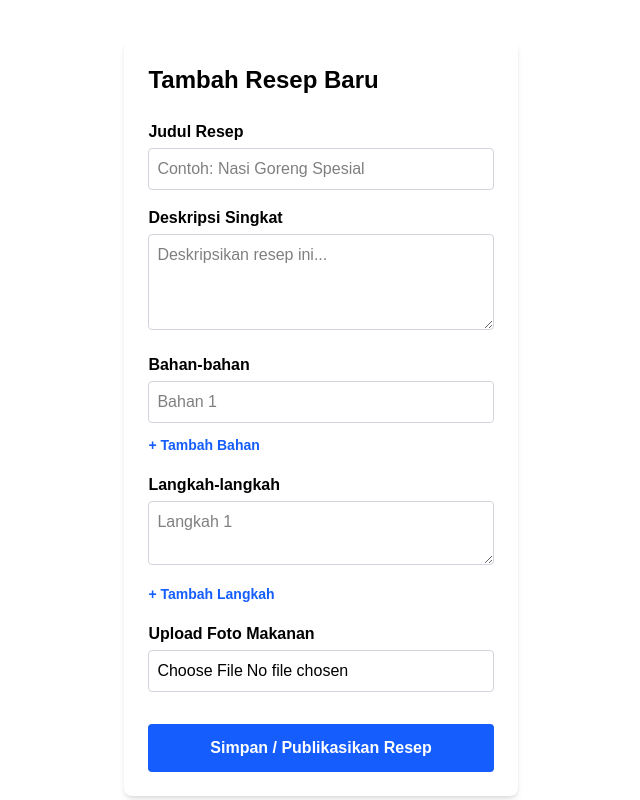
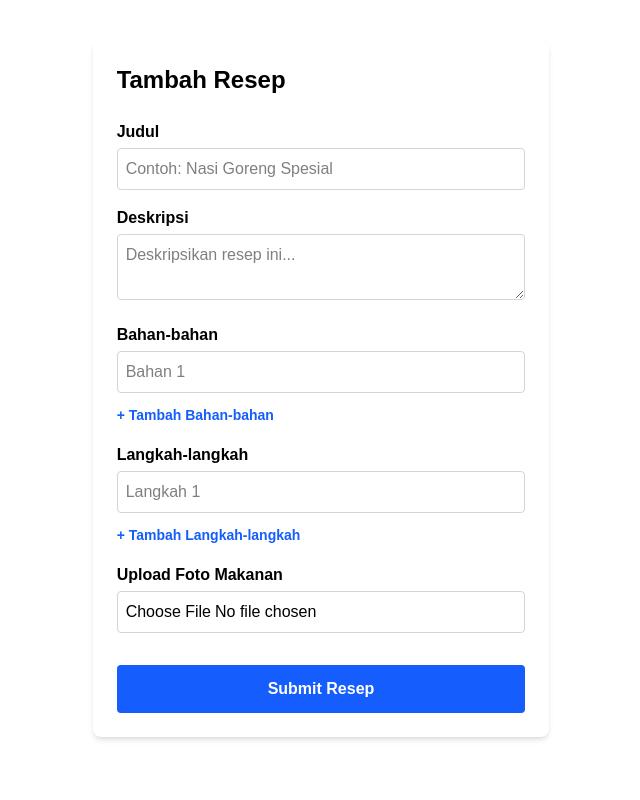
Before and after one commit to DafferNx/tubes-web-rongawi, a Next.js app: page /add-recipe in a window 1280 px wide. Shown: the whole page, without its empty margins (319-959 px from the left). Built offline with nearby package versions, Linux system fonts and the light colour scheme.

Commit message:
fix ui add-recipe

```diff
--- a/src/app/add-recipe/page.jsx
+++ b/src/app/add-recipe/page.jsx
@@ -2,153 +2,120 @@
 
 import { useState } from 'react';
 
+function DynamicInput({ title, items, placeholder, onChange }) {
+  const handleChange = (index, value) => {
+    const newItems = [...items];
+    newItems[index] = value;
+    onChange(newItems);
+  }
+
+  const handleAddInput = () => {
+    onChange([...items, '']);
+  }
+
+  return (
+    <div className="mb-4">
+      <label htmlFor="inputTitle"
+        className="block font-semibold mb-1"
+      >{title}</label>
+
+      {items.map((value, index) => (
+        <input
+          key={index}
+          type="text"
+          required
+          value={value}
+          onChange={(e) => handleChange(index, e.target.value)}
+          placeholder={`${placeholder} ${index + 1}`}
+          className="w-full border border-gray-300 p-2 rounded mb-2"
+        />
+      ))}
+
+      <button
+        type="button"
+        onClick={handleAddInput}
+        className="text-blue-600 text-sm font-bold mt-1"
+      >+ Tambah {title}</button>
+
+    </div>
+  );
+}
+
 export default function AddRecipePage() {
   const [title, setTitle] = useState('');
-  const [description, setDescription] = useState('');
-  const [ingredients, setIngredients] = useState(['']);
+  const [desc, setDesc] = useState('');
+  const [ingredient, setIngredient] = useState(['']);
   const [steps, setSteps] = useState(['']);
-  const [image, setImage] = useState(null);
-  const [isLoading, setIsLoading] = useState(false);
 
-  const handleIngredientChange = (index, value) => {
-    const newIngredients = [...ingredients];
-    newIngredients[index] = value;
-    setIngredients(newIngredients);
-  };
+  const handleSubmit = (e) => {
+    e.preventDefault();
 
-  const handleStepChange = (index, value) => {
-    const newSteps = [...steps];
-    newSteps[index] = value;
-    setSteps(newSteps);
-  };
+    const dataRecipe = {
+      title,
+      desc,
+      ingredient: ingredient.filter(i => i.trim() !== ''),
+      steps: steps.filter(s => s.trim() !== '')
+    };
 
-  const handleSubmit = async (e) => {
-    e.preventDefault();
-    setIsLoading(true);
+    console.log("Data: ", dataRecipe);
 
-    const formData = new FormData();
-    formData.append('title', title);
-    formData.append('description', description);
-    formData.append('ingredients', JSON.stringify(ingredients.filter(i => i.trim() !== '')));
-    formData.append('steps', JSON.stringify(steps.filter(s => s.trim() !== '')));
-
-    if (image) {
-      formData.append('image', image);
-    }
-
-    try {
-      const response = await fetch('/api/recipes', {
-        method: 'POST',
-        body: formData,
-      });
-
-      if (response.ok) {
-        alert('Resep berhasil disimpan!');
-        setTitle('');
-        setDescription('');
-        setIngredients(['']);
-        setSteps(['']);
-        setImage(null);
-      } else {
-        alert('Gagal menyimpan resep. Pastikan API sudah siap.');
-      }
-    } catch (error) {
-      console.error("Error:", error);
-      alert('Terjadi kesalahan saat mengirim data.');
-    } finally {
-      setIsLoading(false);
-    }
-  };
+    alert('Form Submitted!');
+  }
 
   return (
     <div className="max-w-2xl mx-auto p-6 mt-10 bg-white rounded-lg shadow-md text-black">
-      <h1 className="text-2xl font-bold mb-6">Tambah Resep Baru</h1>
+      <h1 className="text-2xl font-bold mb-6">Tambah Resep</h1>
+      <form action="" onSubmit={handleSubmit} className="space-y-4">
 
-      <form onSubmit={handleSubmit} className="space-y-4">
         <div>
-          <label className="block font-semibold mb-1">Judul Resep</label>
-          <input
-            type="text"
+          <label htmlFor="title" className="block font-semibold mb-1">Judul</label>
+          <input type="text"
             required
             value={title}
-            onChange={(e) => setTitle(e.target.value)}
+            onChange={e => setTitle(e.target.value)}
             className="w-full border border-gray-300 p-2 rounded"
             placeholder="Contoh: Nasi Goreng Spesial"
           />
         </div>
 
         <div>
-          <label className="block font-semibold mb-1">Deskripsi Singkat</label>
+          <label htmlFor="description" className="block font-semibold mb-1">Deskripsi</label>
           <textarea
             required
-            value={description}
-            onChange={(e) => setDescription(e.target.value)}
-            className="w-full border border-gray-300 p-2 rounded h-24"
+            value={desc}
+            onChange={e => setDesc(e.target.value)}
+            className="w-full border border-gray-300 p-2 rounded"
             placeholder="Deskripsikan resep ini..."
-          />
+          ></textarea>
         </div>
 
-        <div>
-          <label className="block font-semibold mb-1">Bahan-bahan</label>
-          {ingredients.map((ingredient, index) => (
-            <input
-              key={index}
-              type="text"
-              required
-              value={ingredient}
-              onChange={(e) => handleIngredientChange(index, e.target.value)}
-              className="w-full border border-gray-300 p-2 rounded mb-2"
-              placeholder={`Bahan ${index + 1}`}
-            />
-          ))}
-          <button
-            type="button"
-            onClick={() => setIngredients([...ingredients, ''])}
-            className="text-blue-600 text-sm font-bold mt-1"
-          >
-            + Tambah Bahan
-          </button>
-        </div>
+        <DynamicInput
+          title="Bahan-bahan"
+          items={ingredient}
+          placeholder="Bahan"
+          onChange={setIngredient}
+        />
+
+        <DynamicInput
+          title="Langkah-langkah"
+          items={steps}
+          placeholder="Langkah"
+          onChange={setSteps}
+        />
 
         <div>
-          <label className="block font-semibold mb-1">Langkah-langkah</label>
-          {steps.map((step, index) => (
-            <textarea
-              key={index}
-              required
-              value={step}
-              onChange={(e) => handleStepChange(index, e.target.value)}
-              className="w-full border border-gray-300 p-2 rounded mb-2 h-16"
-              placeholder={`Langkah ${index + 1}`}
-            />
-          ))}
-          <button
-            type="button"
-            onClick={() => setSteps([...steps, ''])}
-            className="text-blue-600 text-sm font-bold mt-1"
-          >
-            + Tambah Langkah
-          </button>
-        </div>
-
-        <div>
-          <label className="block font-semibold mb-1">Upload Foto Makanan</label>
-          <input
-            type="file"
-            required
-            accept="image/*"
-            onChange={(e) => setImage(e.target.files[0])}
+          <label htmlFor="photo" className="block font-semibold mb-1">Upload Foto Makanan</label>
+          <input type="file"
+            accept='image/*'
             className="w-full border border-gray-300 p-2 rounded"
           />
         </div>
 
         <button
           type="submit"
-          disabled={isLoading}
-          className="w-full bg-blue-600 text-white p-3 rounded font-bold hover:bg-blue-700 disabled:bg-gray-400 mt-4"
-        >
-          {isLoading ? 'Menyimpan...' : 'Simpan / Publikasikan Resep'}
-        </button>
+          className="w-full bg-blue-600 text-white p-3 rounded font-bold hover:bg-blue-700 mt-4"
+        >Submit Resep</button>
+
       </form>
     </div>
   );
```
Also changed, not shown: src/app/globals.css (+7 -1 lines).
